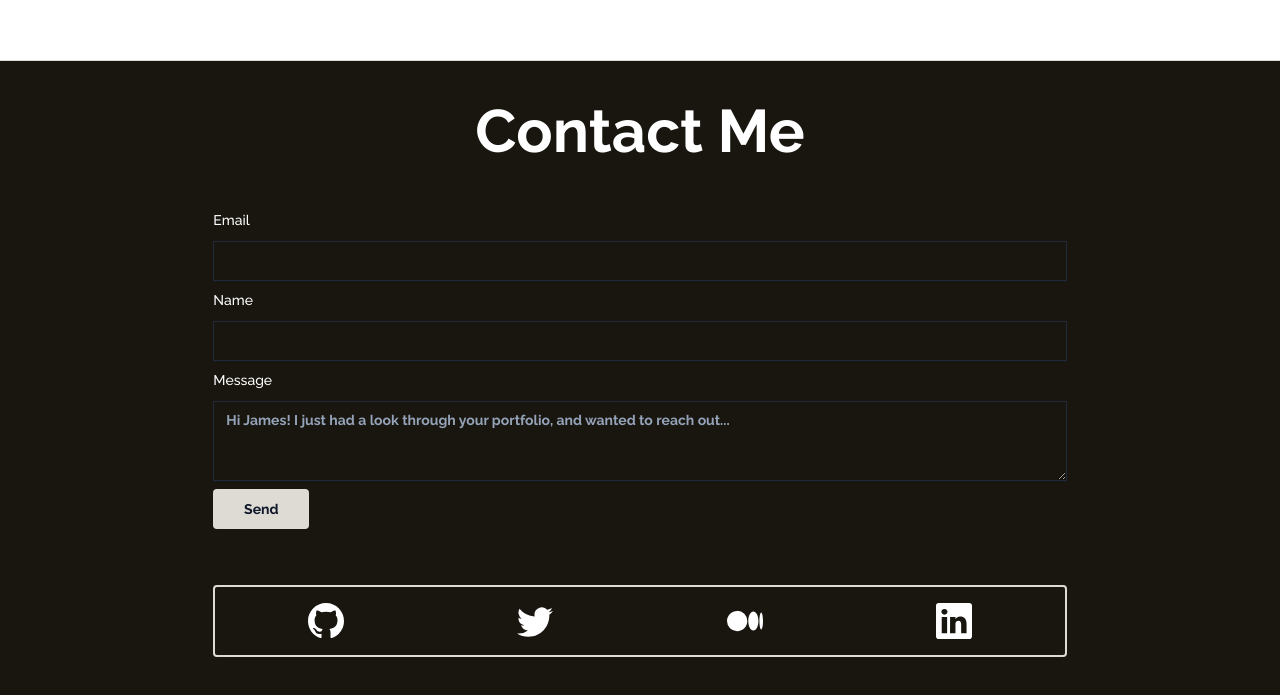
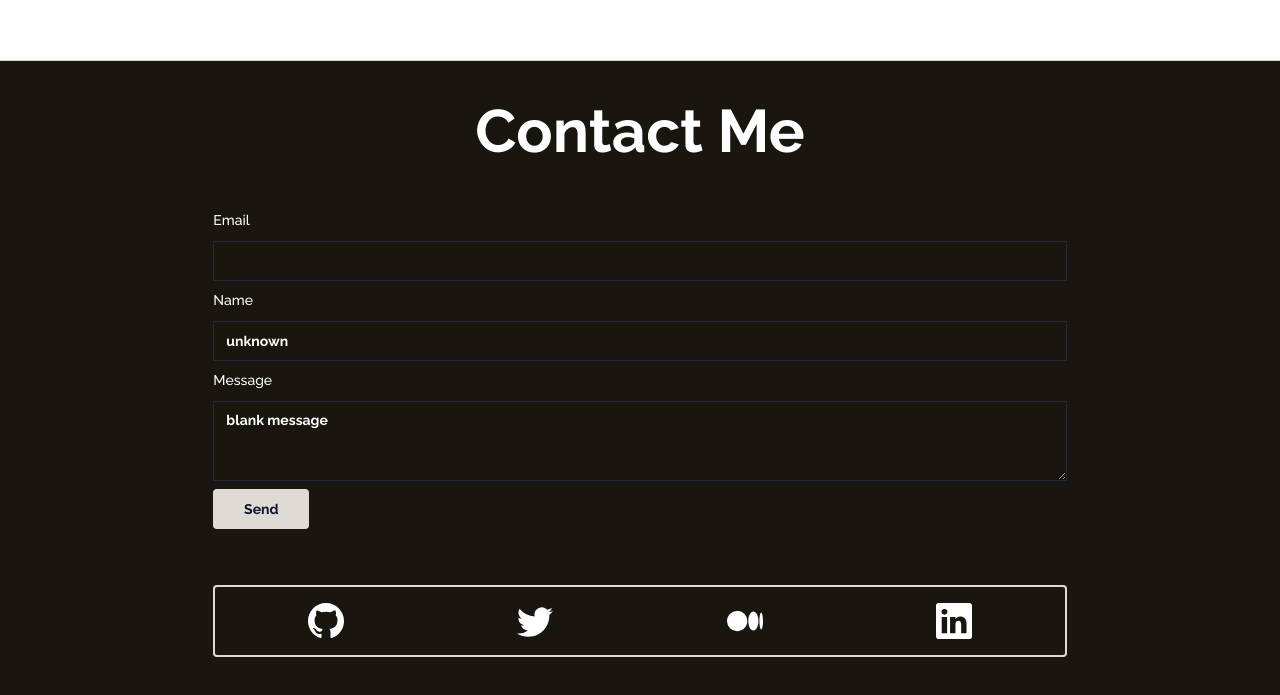
Before and after one commit to jamoowen/Portfolio-v2, a Next.js app: page / in a window 1280 px wide. Shown: the part 4092-4787 px from the top of the page. Built offline with nearby package versions, Linux system fonts and the light colour scheme; no server answers.

Commit message:
contact form wasnt working

```diff
--- a/src/components/contact/contact.tsx
+++ b/src/components/contact/contact.tsx
@@ -106,7 +106,7 @@ const Contact = () => {
                                 <FormItem>
                                     <FormLabel>Email</FormLabel>
                                     <FormControl>
-                                        <Input placeholder="" />
+                                        <Input placeholder="" type="email" {...field}/>
                                     </FormControl>
 
                                     <FormMessage />
@@ -120,7 +120,7 @@ const Contact = () => {
                                 <FormItem>
                                     <FormLabel>Name</FormLabel>
                                     <FormControl>
-                                        <Input placeholder="" />
+                                        <Input placeholder="" type="text" {...field}/>
                                     </FormControl>
 
                                     <FormMessage />
@@ -137,7 +137,7 @@ const Contact = () => {
                                         <Textarea
                                             className="placeholder:text-opacity-10"
                                             placeholder="Hi James! I just had a look through your portfolio, and wanted to reach out..."
-
+                                            {...field}
 
                                         />
                                     </FormControl>
```
